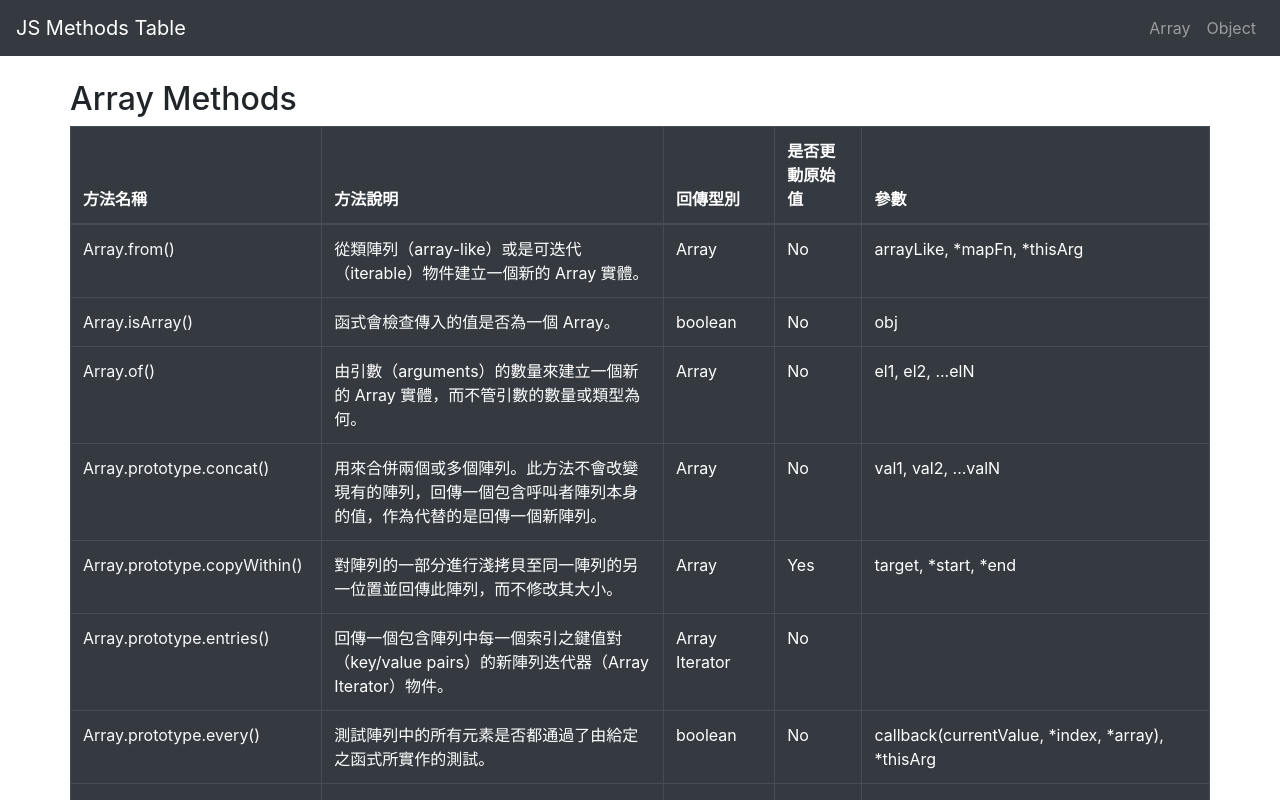
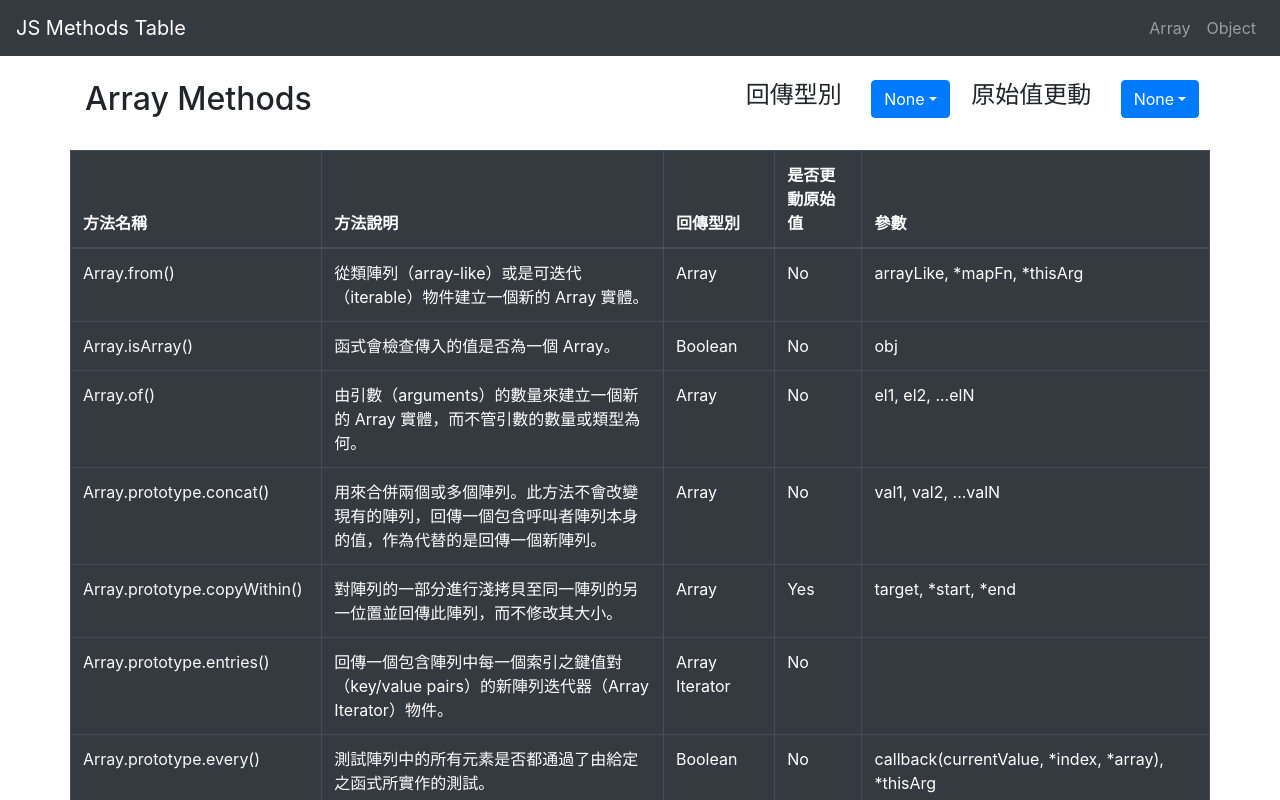
Before and after one commit to FizzyElt/JsMethodsCheatsheet, a React (Create React App) app: page /#/Array in a window 1280 px wide. Shown: the top 800 px of the page. Built offline with nearby package versions, Linux system fonts and the light colour scheme.

Commit message:
篩選功能完成

```diff
--- a/src/App.jsx
+++ b/src/App.jsx
@@ -10,7 +10,7 @@ const App = () => {
   return (
     <div>
       <Header />
-      <Container className="pt-4 pb-4">
+      <Container className="pt-4 pb-4" fluid="md">
         <Switch>
           <Route exact path='/'>
             <Home />
--- a/src/Pagedata/type.js
+++ b/src/Pagedata/type.js
@@ -3,7 +3,7 @@ export const arrIterator='Array Iterator'
 export const obj='Object'
 export const num='Number'
 export const str='String'
-export const bool='boolean'
+export const bool='Boolean'
 export const noReturn='No return'
 export const any='any'
 export const undef='undefined'
--- a/src/component/SelectBox/SelectBox.jsx
+++ b/src/component/SelectBox/SelectBox.jsx
@@ -1,9 +1,31 @@
 import React from 'react'
-import {} from '../../Pagedata/type.js'
+import { Row, Col, DropdownButton, Dropdown } from 'react-bootstrap'
 
-const SelectBox = (props) => {
+const SelectBox = ({ typeList = ['None'], type, setType, changeValue, setChangeValue }) => {
+  const typeHandler = str => {
+    setType(str)
+  }
+  const changeValueHandler = str => {
+    setChangeValue(str)
+  }
+
   return (
-    <div />
+    <Col md={5}>
+      <Row className='justify-content-around align-items-center'>
+        <h4 className='mr-2'>回傳型別</h4>
+        <DropdownButton title={type}>
+          {typeList.map(s => (
+            <Dropdown.Item onClick={() => typeHandler(s)}>{s}</Dropdown.Item>
+          ))}
+        </DropdownButton>
+        <h4 className='mr-2'>原始值更動</h4>
+        <DropdownButton title={changeValue}>
+          <Dropdown.Item onClick={() => changeValueHandler('None')}>none</Dropdown.Item>
+          <Dropdown.Item onClick={() => changeValueHandler('Yes')}>Yes</Dropdown.Item>
+          <Dropdown.Item onClick={() => changeValueHandler('No')}>No</Dropdown.Item>
+        </DropdownButton>
+      </Row>
+    </Col>
   )
 }
 
--- a/src/component/Table/MethodsTable.jsx
+++ b/src/component/Table/MethodsTable.jsx
@@ -1,20 +1,36 @@
 import React from 'react'
 import { Table } from 'react-bootstrap'
 
-const MethodsTable = ({data, children }) => {
+const MethodsTable = ({ data, type, changeValue }) => {
+  const filterData = data.filter(o => {
+    let typeBool = true
+    let valueBool = true
+    if (changeValue !== 'None') {
+      if (changeValue === 'Yes') {
+        valueBool = o.isChangeValue === true
+      } else if (changeValue === 'No') {
+        valueBool = o.isChangeValue === false
+      }
+    }
+    if (type !== 'None') {
+      typeBool = type === o.returnType
+    }
+    return typeBool && valueBool
+  })
+  console.log(filterData)
   return (
-    <Table hover bordered variant="dark">
+    <Table hover bordered variant='dark'>
       <thead>
         <tr>
-          <th style={{width:'20%'}}>方法名稱</th>
-          <th style={{width:'30%'}}>方法說明</th>
+          <th style={{ width: '20%' }}>方法名稱</th>
+          <th style={{ width: '30%' }}>方法說明</th>
           <th>回傳型別</th>
           <th>是否更動原始值</th>
           <th>參數</th>
         </tr>
       </thead>
       <tbody>
-        {data.map(o => (
+        {filterData.map(o => (
           <tr key={o.name}>
             <td>
               <a target='_blank' href={o.mdnLink} className='text-light'>
--- /dev/null
+++ b/src/component/TitleBar/TitleBar.jsx
@@ -0,0 +1,16 @@
+import React from 'react'
+import SelectBox from '../SelectBox/SelectBox.jsx'
+import { Row, Col } from 'react-bootstrap'
+
+const TitleBar = ({ title,typeList, setType, setChangeValue, type, changeValue }) => {
+  return (
+    <Row className='mb-4'>
+      <Col>
+        <h2>{title}</h2>
+      </Col>
+      <SelectBox typeList={typeList} setType={setType} setChangeValue={setChangeValue} type={type} changeValue={changeValue} />
+    </Row>
+  )
+}
+
+export default TitleBar
--- a/src/container/ArrayPage.jsx
+++ b/src/container/ArrayPage.jsx
@@ -1,16 +1,26 @@
-import React from 'react'
+import React, { useState, createContext } from 'react'
 import { Row } from 'react-bootstrap'
 import MethodsTable from '../component/Table/MethodsTable.jsx'
+import TitleBar from '../component/TitleBar/TitleBar.jsx'
 import arrayList from '../Pagedata/ArrayData.js'
+import { getSelectList } from '../utility.js'
 
 const ArrayPage = () => {
+  const typeList = getSelectList(arrayList)
+  const [type, setType] = useState(typeList[0])
+  const [changeValue, setChangeValue] = useState('None')
   return (
     <>
+      <TitleBar
+        title='Array Methods'
+        type={type}
+        typeList={typeList}
+        changeValue={changeValue}
+        setType={setType}
+        setChangeValue={setChangeValue}
+      />
       <Row>
-        <h2>Array Methods</h2>
-      </Row>
-      <Row>
-        <MethodsTable data={arrayList}/>
+        <MethodsTable data={arrayList} type={type} changeValue={changeValue}/>
       </Row>
     </>
   )
--- /dev/null
+++ b/src/utility.js
@@ -0,0 +1,12 @@
+export const getSelectList = arr => {
+  const set = new Set()
+  const newArr = ['None']
+
+  arr.forEach(o => {
+    if (!set.has(o.returnType)) {
+      set.add(o.returnType)
+      newArr.push(o.returnType)
+    }
+  })
+  return newArr
+}
```
